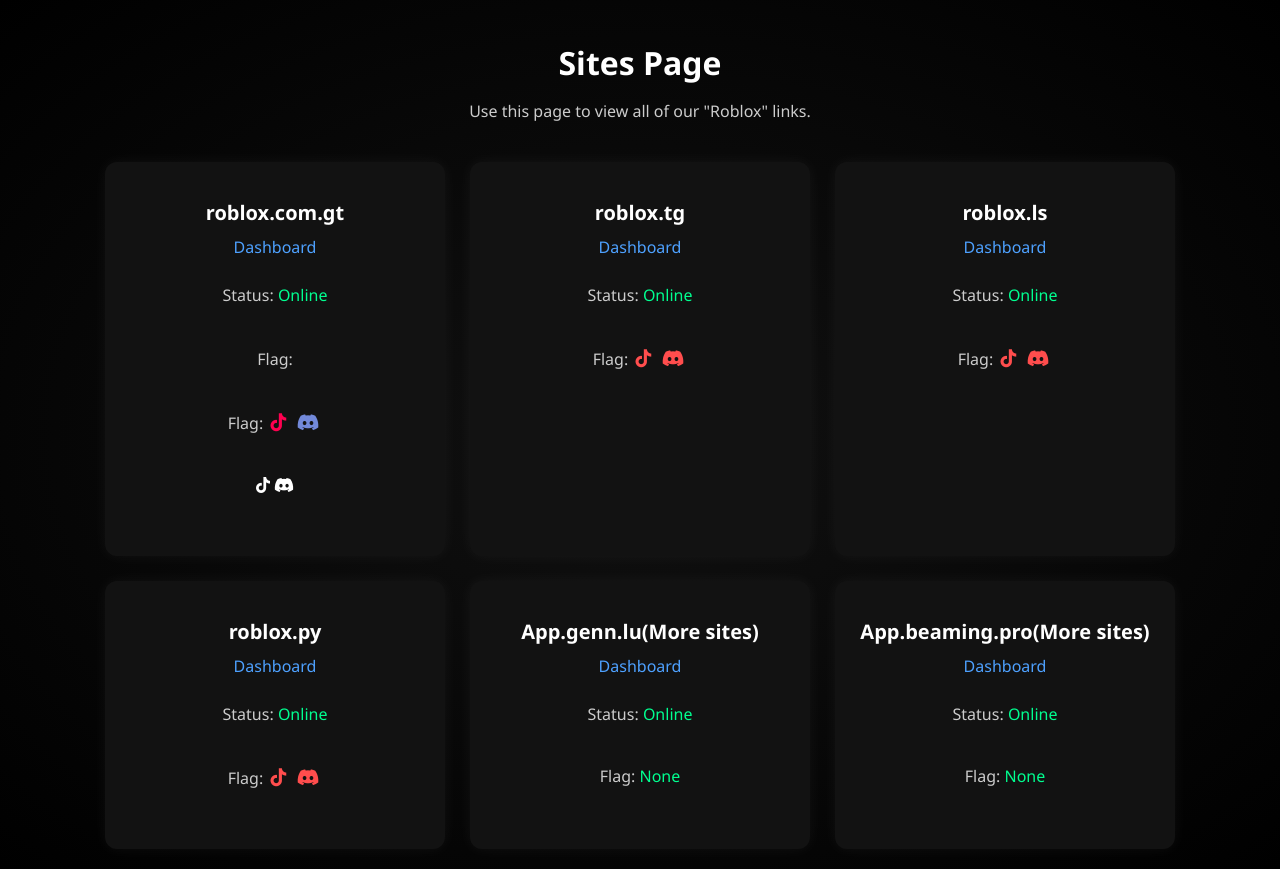
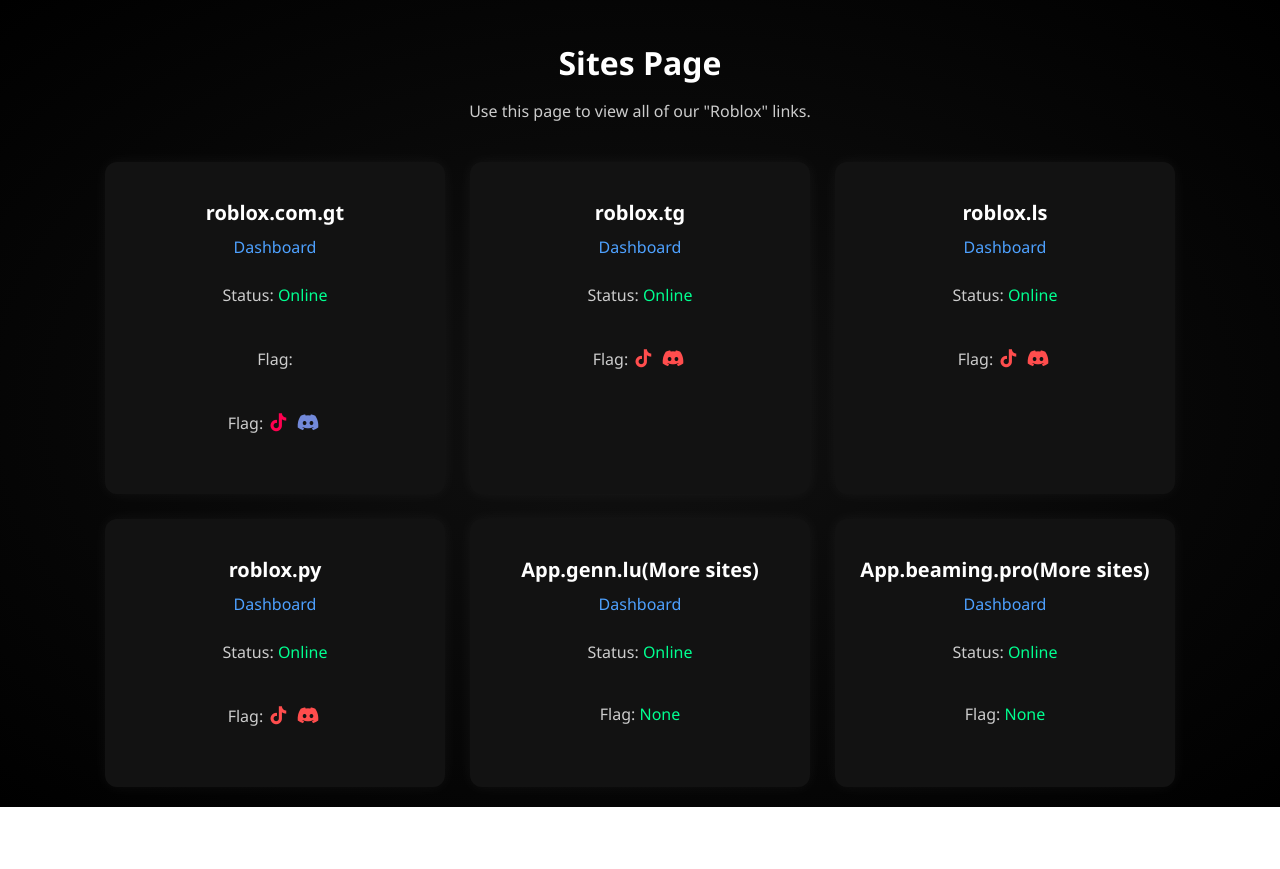
Before and after one commit to beamer112/roblox-links-immortal, a plain HTML site: page index.html in a window 1280 px wide. After the commit the page ends 807 px from the top, so only its background shows below. Drawn offline with Linux system fonts and the light colour scheme.

Commit message:
Update index.html

```diff
--- a/index.html
+++ b/index.html
@@ -22,7 +22,6 @@
   <i class="fab fa-tiktok" style="color: #ff0050;"></i>
   <i class="fab fa-discord" style="color: #7289da;"></i>
 </span></p>
-<i class="fab fa-tiktok"></i> <i class="fab fa-discord"></i></span></p>
     </div>
 
     <div class="card">
```
